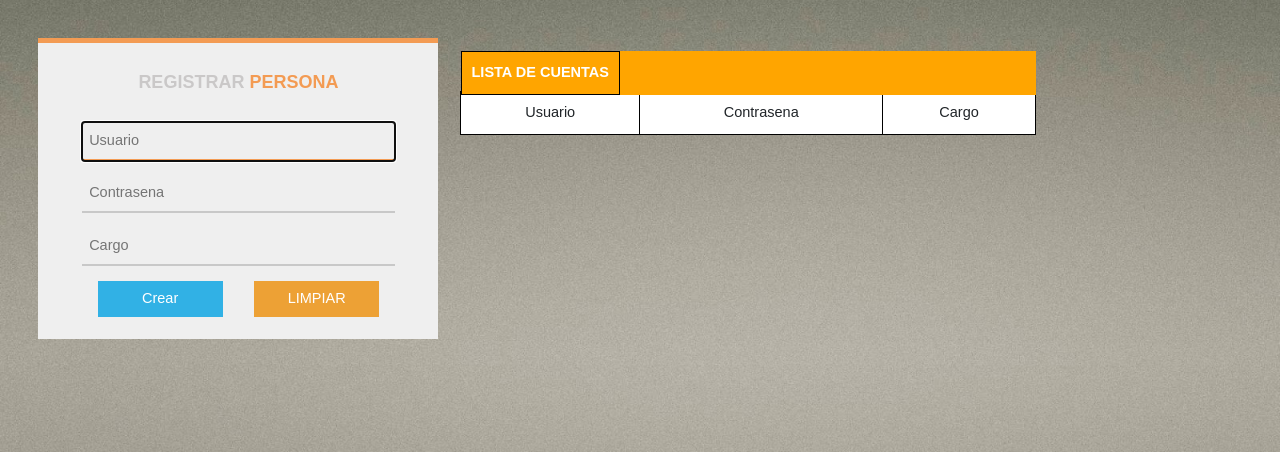
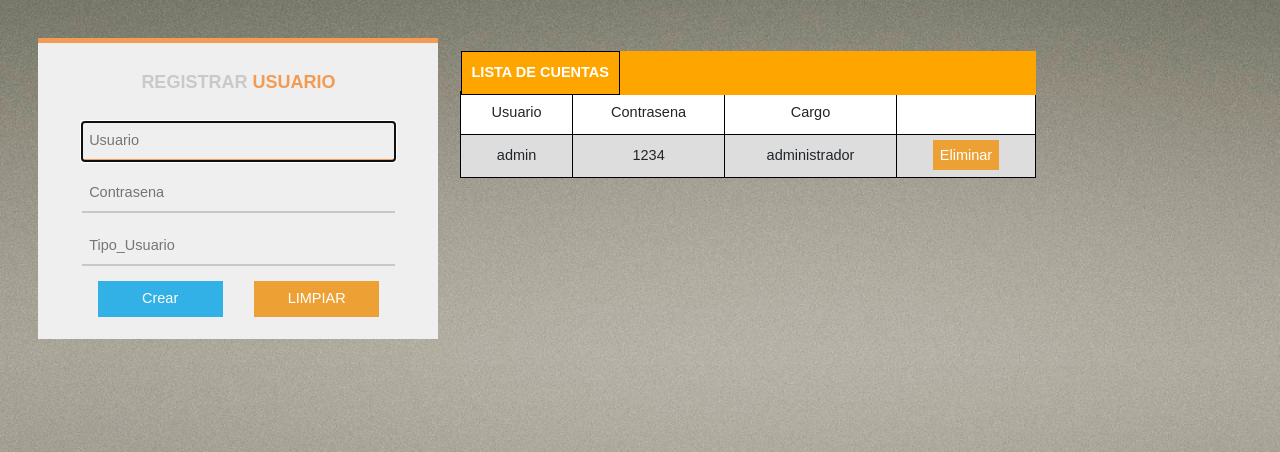
Before and after one commit to moncassil/GestionLab_IBQ, a PHP site: page /crearcuenta.php in a window 1280 px wide. Shown: the part 44-496 px from the top of the page. Run offline with PHP 8.4, Linux system fonts and the light colour scheme; data comes from the database, SQL or seed files in the repository; data that the repository does not hold is empty.

Commit message:
Crearcuenta.php ya registra y elimina correctamente

```diff
--- a/crearcuenta.php
+++ b/crearcuenta.php
@@ -13,12 +13,12 @@
 
 <body>
  <script type="text/javascript">
-  function confirmDelete(id_persona)
+  function confirmDelete(usuario)
   {
-    var respuesta = confirm('¿Está seguro de eliminar la cuenta con "ID '+id_persona+'" seleccionado?')
+    var respuesta = confirm('¿Está seguro de eliminar la cuenta con "ID '+usuario+'" seleccionado?')
     if (respuesta == true)
     {
-      window.location.href = "borrar_per.php?id_persona="+id_persona;
+      window.location.href = "borrar_usu.php?id_persona="+usuario;
     }
     else
     {
@@ -65,11 +65,12 @@
           <td>Usuario</td>
           <td>Contrasena</td>
           <td>Cargo</td>
+          <td></td>
          </tr>
 <?php
  $conexion=mysqli_connect("localhost","root","","ibq");
 
-  $consulta="SELECT * FROM persona";
+  $consulta="SELECT * FROM ibq.usuarios";
   $resultado = mysqli_query($conexion, $consulta);
   $resultcheck = mysqli_num_rows($resultado);
 
@@ -80,6 +81,7 @@
    <td> <?php echo $row['usuario']?></td>
    <td> <?php echo $row['contrasena']?></td>
    <td> <?php echo $row['tipo_usuario']?></td>
+   <td> <a href="#" class="limpiar" onclick="confirmDelete('<?php echo $row["usuario"]; ?>')">Eliminar</a></td>
 
 
    </tr>
@@ -98,13 +100,13 @@
 <div>
  <div class="contenido">
   <div class="form_top">
-    <h2> REGISTRAR <span> PERSONA </span></h2>
+    <h2> REGISTRAR <span> USUARIO </span></h2>
     </div>
-    <form class="form_reg" action="registrar_per.php" method="POST">
+    <form class="form_reg" action="registrar_usu.php" method="POST">
 
-    <input class="input" type="text" placeholder="Usuario" name = " id_persona"required  autofocus>
-    <input class="input" type="text" placeholder="Contrasena" name= "Nombre" required>
-    <input class="input" type="tel"  placeholder="Cargo" name= "Apellido_Paterno" required>
+    <input class="input" type="text" placeholder="Usuario" name = "usuario"required  autofocus>
+    <input class="input" type="text" placeholder="Contrasena" name= "contrasena" required>
+    <input class="input" type="tel"  placeholder="Tipo_Usuario" name= "tipo_usuario" required>
      <div class="boton">
      <input class="crear" type="submit" value="Crear">
      <input class="limpiar" type="reset" value="LIMPIAR">
```
Also changed, not shown: borrar_usu.php (added, +29 -0 lines), registrar_usu.php (added, +38 -0 lines).
